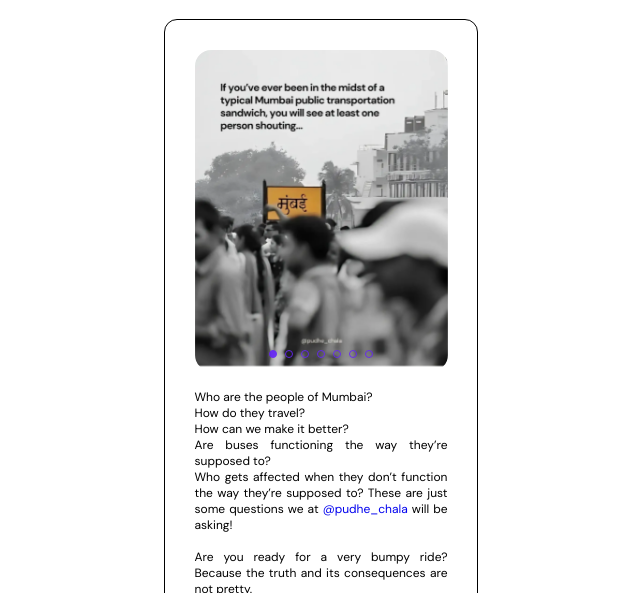
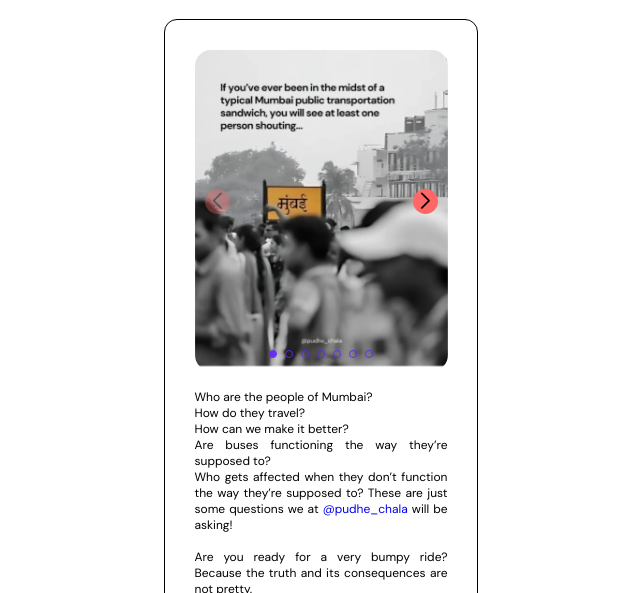
Before and after one commit to s1ddarth/PudheChala-LanguageSwitcher, a plain HTML site: page index.html in a window 1280 px wide. Shown: the part 73-666 px from the top of the page, without its empty margins (319-959 px from the left). Drawn offline with nearby package versions, Linux system fonts and the light colour scheme.

Commit message:
Added carousel navigation buttons

```diff
--- a/index.html
+++ b/index.html
@@ -191,12 +191,36 @@
         transform: translateY(-3px);
         box-shadow: 0 6px 8px rgba(0, 0, 0, 0.15);
       }
+
+      /* Swiper Styling */
       .swiper-pagination-bullet {
         display: inline-block;
         border: 1px solid #6525f9;
         background: none;
         opacity: var(--swiper-pagination-bullet-inactive-opacity, 0.9);
       }
+
+      .swiper-button-next,
+      .swiper-button-prev {
+        width: 25px; /* Size of the circular button */
+        height: 25px;
+        background-color: #ff6767;
+        border-radius: 50%; /* Circular shape */
+      }
+
+      /* Arrow within the button */
+      .swiper-button-next::after,
+      .swiper-button-prev::after {
+        font-size: 16px; /* Adjust arrow icon size */
+        font-weight: bold;
+        color: black;
+      }
+
+      .swiper-button-next:hover,
+      .swiper-button-prev:hover {
+        background-color: #cc5252; /* Darker red on hover */
+      }
+
       .swiper-pagination-bullet-active {
         background: #6525f9 !important;
       }
@@ -263,6 +287,9 @@
             />
           </div>
         </div>
+        <div class="swiper-button-next"></div>
+        <div class="swiper-button-prev"></div>
+
         <div class="swiper-pagination"></div>
       </div>
 
@@ -339,6 +366,10 @@
           pagination: {
             el: ".swiper-pagination",
           },
+          navigation: {
+            nextEl: ".swiper-button-next",
+            prevEl: ".swiper-button-prev",
+          },
           touchEventsTarget: "container",
           a11y: {
             enabled: true,
```
